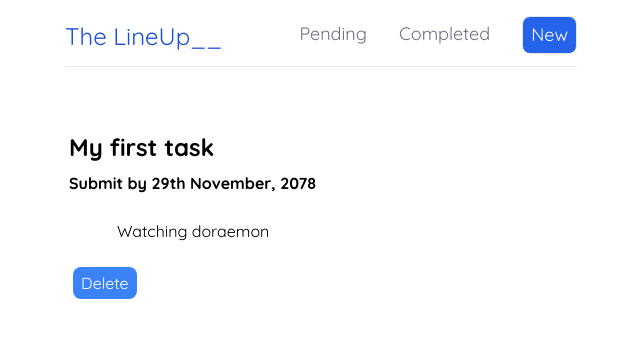
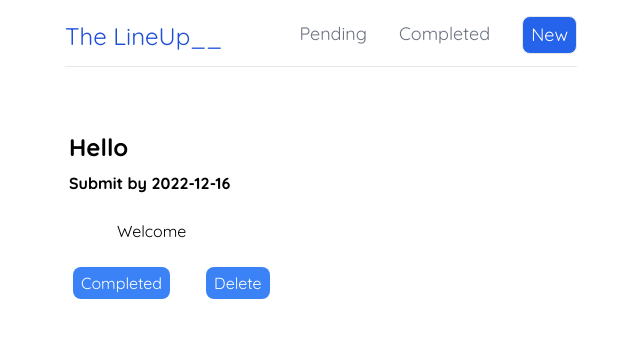
Before and after one commit to Cyber-Infernox/The-LineUp, a React (Create React App) app in the folder the-lineup/: page /tasks/1 in a window 1280 px wide. Shown: the top 338 px of the page, without its empty margins (319-959 px from the left). Built offline with nearby package versions, Linux system fonts and the light colour scheme; data requests are answered from the project's data file.

Commit message:
Fixed completed and pending tasks

```diff
--- a/the-lineup/data/db.json
+++ b/the-lineup/data/db.json
@@ -1,25 +1,18 @@
 {
   "tasks": [
     {
-      "title": "My first task",
-      "body": "Watching doraemon",
-      "deadline": "29th November, 2078",
+      "title": "Hello",
+      "body": "Welcome",
+      "deadline": "2022-12-16",
       "Checked": false,
       "id": 1
     },
     {
-      "title": "My second task",
-      "body": "Eating lollipop",
-      "deadline": "29th November, 2089",
-      "Checked": false,
+      "title": "Hola",
+      "body": "Wola",
+      "deadline": "2022-12-15",
+      "Checked": true,
       "id": 2
-    },
-    {
-      "title": "Hello",
-      "body": "hi",
-      "deadline": "2022-12-08",
-      "Checked": true,
-      "id": 3
     }
   ]
 }
--- a/the-lineup/src/TaskDetails.js
+++ b/the-lineup/src/TaskDetails.js
@@ -9,6 +9,36 @@ const TaskDetails = () => {
     isPending,
   } = useFetch("http://localhost:8000/tasks/" + id);
   const navigate = useNavigate();
+
+  const updateData = () => {
+    fetch("http://localhost:8000/tasks/" + task.id, {
+      method: "PUT",
+      headers: { "Content-Type": "application/json" },
+      body: JSON.stringify({
+        title: task.title,
+        body: task.body,
+        deadline: task.deadline,
+        Checked: true,
+      }),
+    }).then(() => {
+      navigate("/");
+    });
+  };
+
+  const updateBackData = () => {
+    fetch("http://localhost:8000/tasks/" + task.id, {
+      method: "PUT",
+      headers: { "Content-Type": "application/json" },
+      body: JSON.stringify({
+        title: task.title,
+        body: task.body,
+        deadline: task.deadline,
+        Checked: false,
+      }),
+    }).then(() => {
+      navigate("/");
+    });
+  };
 
   const handleClick = () => {
     fetch("http://localhost:8000/tasks/" + task.id, {
@@ -23,18 +53,38 @@ const TaskDetails = () => {
       {isPending && <div>Loading...</div>}
       {error && <div>{error}</div>}
       {task && (
-        <article>
+        <article className="pb-2">
+          <div>
             <div className="font-bold">
               <h2 className="text-2xl mb-2">{task.title}</h2>
               <p className="mb-4">Submit by {task.deadline}</p>
             </div>
             <div className="pl-12 pt-2 pb-6">{task.body}</div>
+          </div>
+          <div className="flex items-center">
+            {!task.Checked && (
+              <button
+                onClick={updateData}
+                className="bg-blue-500 ml-1 hover:text-gray-500 text-white px-2 py-1 mr-8 rounded-lg"
+              >
+                Completed
+              </button>
+            )}
+            {task.Checked && (
+              <button
+                onClick={updateBackData}
+                className="bg-blue-500 ml-1 hover:text-gray-500 text-white px-2 py-1 mr-8 rounded-lg"
+              >
+                Pending
+              </button>
+            )}
             <button
               className="bg-blue-500 ml-1 hover:text-gray-500 text-white py-1 px-2 rounded-lg"
               onClick={handleClick}
             >
               Delete
             </button>
+          </div>
         </article>
       )}
     </div>
--- a/the-lineup/src/TaskList.js
+++ b/the-lineup/src/TaskList.js
@@ -13,27 +13,13 @@ const TaskList = ({ tasks, title }) => {
         {tasks.map(
           (task) =>
             !task.Checked && (
-              <div
-                className="p-2 hover:shadow pl-1 flex justify-between items-center mb-1"
-                key={task.id}
-              >
+              <div className="p-2 hover:shadow pl-1 mb-1" key={task.id}>
                 <Link to={`/tasks/${task.id}`}>
                   <div className="p-3">
                     <h2 className="font-bold text-lg pb-1">{task.title}</h2>
                     <p>Deadline: {task.deadline}</p>
                   </div>
                 </Link>
-                <div>
-                  <button
-                    onClick={() => {
-                      task.Checked = true;
-                      navigate("/");
-                    }}
-                    className="bg-blue-500 hover:text-gray-500 text-white px-2 py-2 mr-3 rounded-xl"
-                  >
-                    Completed
-                  </button>
-                </div>
               </div>
             )
         )}
```
Lines whose indentation alone changed are shown as unchanged.
